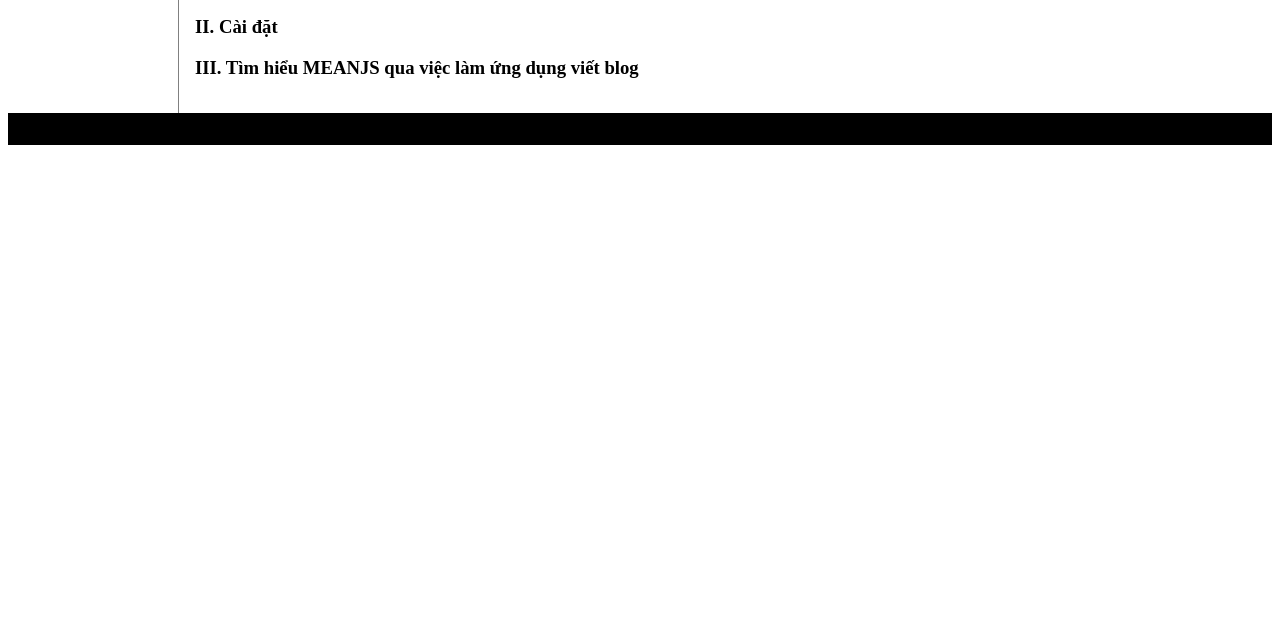
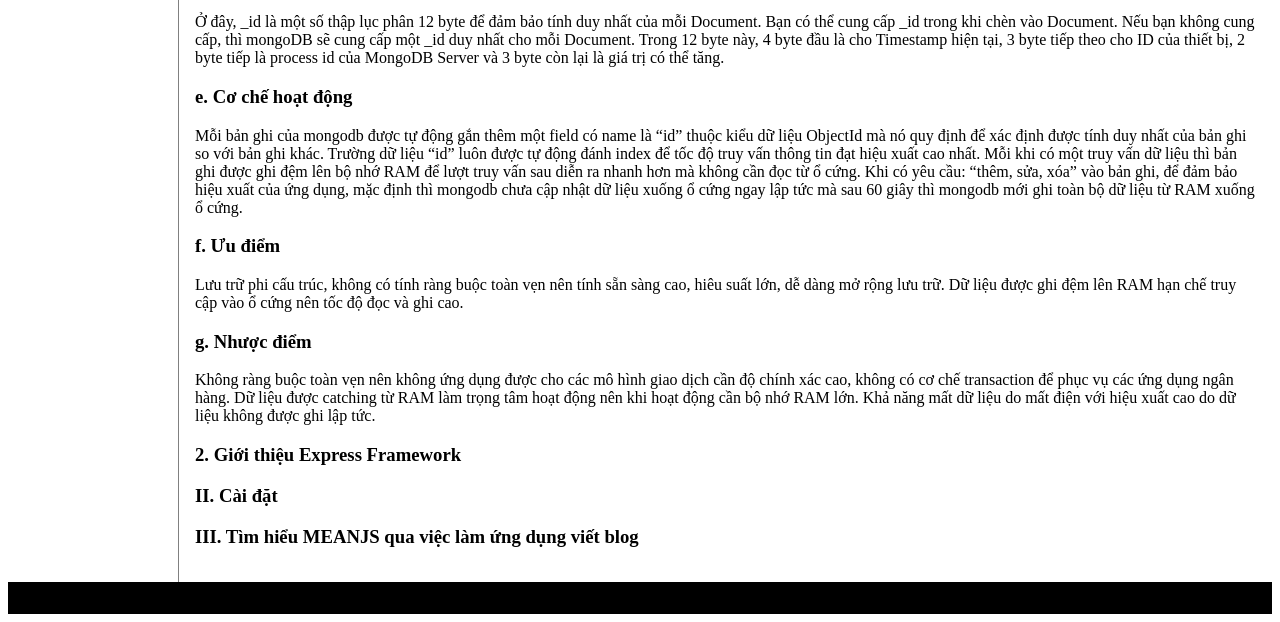
Before and after one commit to NguyenHuuQuan/NguyenHuuQuan.github.io, a plain HTML site: page index.html in a window 1280 px wide. Shown: the part 1247-1869 px from the top of the page. Before the commit the page ends 1400 px from the top, so only its background shows below. Drawn offline with Linux system fonts and the light colour scheme.

Commit message:
Modified by NguyenHuuQuan

```diff
--- a/index.html
+++ b/index.html
@@ -104,6 +104,47 @@
 				key-value phân biệt bởi dấu phẩy.
 			</p>
 			<img src="images/cau_truc_documnet_don_gian.jpg" alt="cau_truc_document_don_gian"/>
+			<p>
+				Ở đây, _id là một số thập lục phân 12 byte để đảm bảo tính duy nhất của
+				mỗi Document. Bạn có thể cung cấp _id trong khi chèn vào Document. Nếu
+				bạn không cung cấp, thì mongoDB sẽ cung cấp một _id duy nhất cho mỗi
+				Document. Trong 12 byte này, 4 byte đầu là cho Timestamp hiện tại, 3
+				byte tiếp theo cho ID của thiết bị, 2 byte tiếp là process id của
+				MongoDB Server và 3 byte còn lại là giá trị có thể tăng.
+			</p>
+
+			<h3>e. Cơ chế hoạt động</h3>
+			<p>
+				Mỗi bản ghi của mongodb được tự động gắn thêm một field có name là “id”
+				thuộc kiểu dữ liệu ObjectId mà nó quy định để xác định được tính duy
+				nhất của bản ghi so với bản ghi khác. Trường dữ liệu “id” luôn được tự
+				động đánh index để tốc độ truy vấn thông tin đạt hiệu xuất cao nhất. Mỗi
+				khi có một truy vấn dữ liệu thì bản ghi được ghi đệm lên bộ nhớ RAM để
+				lượt truy vấn sau diễn ra nhanh hơn mà không cần đọc từ ổ cứng. Khi có
+				yêu cầu: “thêm, sửa, xóa” vào bản ghi, để đảm bảo hiệu xuất của ứng
+				dụng, mặc định thì mongodb chưa cập nhật dữ liệu xuống ổ cứng ngay lập
+				tức mà sau 60 giây thì mongodb mới ghi toàn bộ dữ liệu từ RAM xuống ổ
+				cứng.
+			</p>
+
+			<h3>f. Ưu điểm</h3>
+			<p>
+				Lưu trữ phi cấu trúc, không có tính ràng buộc toàn vẹn nên tính sẵn sàng
+				cao, hiêu suất lớn, dễ dàng mở rộng lưu trữ. Dữ liệu được ghi đệm lên
+				RAM hạn chế truy cập vào ổ cứng nên tốc độ đọc và ghi cao.
+			</p>
+
+			<h3>g. Nhược điểm</h3>
+			<p>
+				Không ràng buộc toàn vẹn nên không ứng dụng được cho các mô hình giao
+				dịch cần độ chính xác cao, không có cơ chế transaction để phục vụ các
+				ứng dụng ngân hàng. Dữ liệu được catching từ RAM làm trọng tâm hoạt động
+				nên khi hoạt động cần bộ nhớ RAM lớn. Khả năng mất dữ liệu do mất điện
+				với hiệu xuất cao do dữ liệu không được ghi lập tức.
+			</p>
+
+			<h3>2. Giới thiệu Express Framework</h3>
+
 
 			<h3>II. Cài đặt</h3>
 
```
